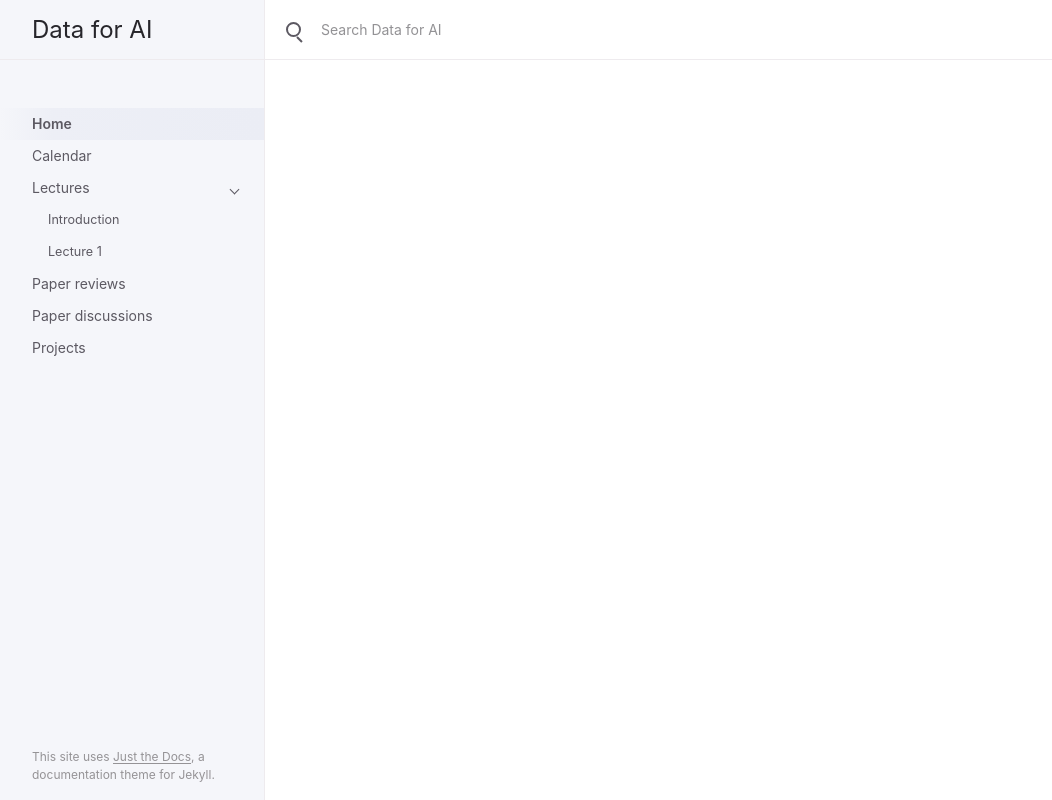
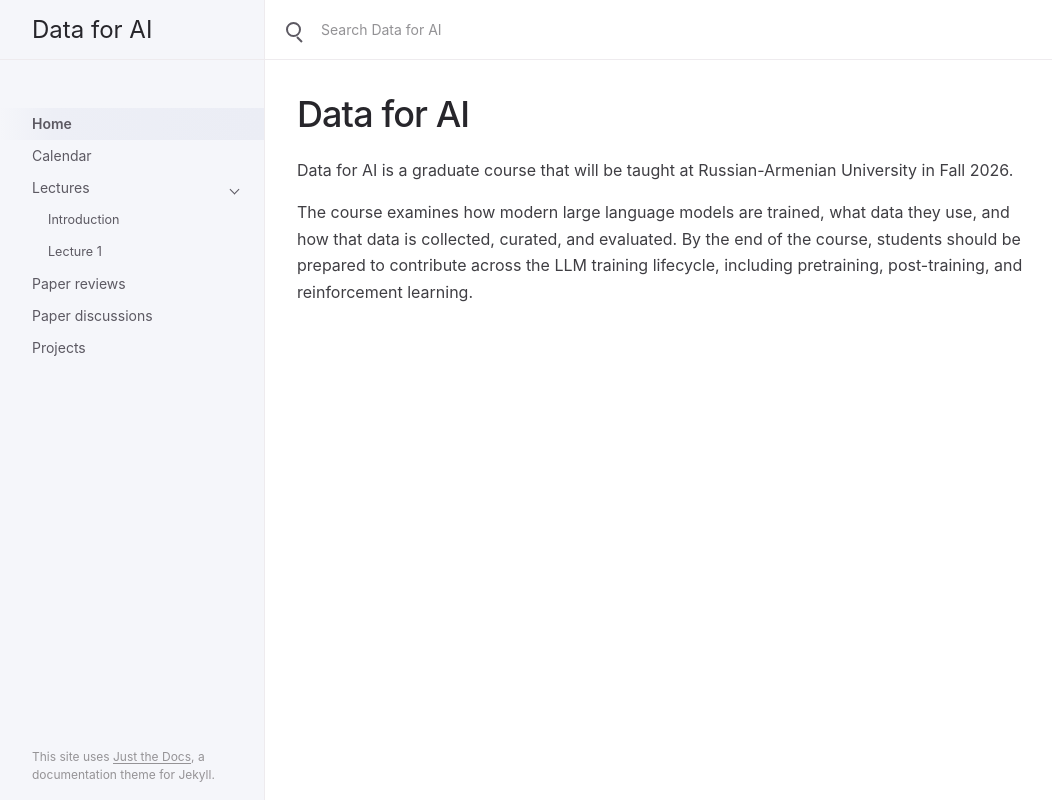
Before and after one commit to Alcray/data4ai, a React (Vite) app: page / in a window 1280 px wide. Shown: the whole page, without its empty margins (107-1159 px from the left). Built offline with nearby package versions, Linux system fonts and the light colour scheme.

Commit message:
Add course overview and page placeholders

```diff
--- a/app/page.tsx
+++ b/app/page.tsx
@@ -167,7 +167,23 @@ export default function Home() {
           aria-label={`${active} content`}
           onClick={() => setSearchOpen(false)}
         >
-          {active === "Introduction" ? (
+          {active === "Home" ? (
+            <article className="main-content lecture-content">
+              <h1>Data for AI</h1>
+              <p>
+                Data for AI is a graduate course that will be taught at
+                Russian-Armenian University in Fall 2026.
+              </p>
+              <p>
+                The course examines how modern large language models are
+                trained, what data they use, and how that data is collected,
+                curated, and evaluated. By the end of the course, students
+                should be prepared to contribute across the LLM training
+                lifecycle, including pretraining, post-training, and
+                reinforcement learning.
+              </p>
+            </article>
+          ) : active === "Introduction" ? (
             <article
               className="main-content lecture-content"
               dangerouslySetInnerHTML={{ __html: introductionHtml }}
@@ -177,6 +193,14 @@ export default function Home() {
               className="main-content lecture-content"
               dangerouslySetInnerHTML={{ __html: lecture1Html }}
             />
+          ) : active === "Calendar" ||
+            active === "Paper reviews" ||
+            active === "Paper discussions" ||
+            active === "Projects" ? (
+            <article className="main-content lecture-content">
+              <h1>{active}</h1>
+              <p>To be announced soon.</p>
+            </article>
           ) : (
             <div className="main-content" aria-hidden="true" />
           )}
```
